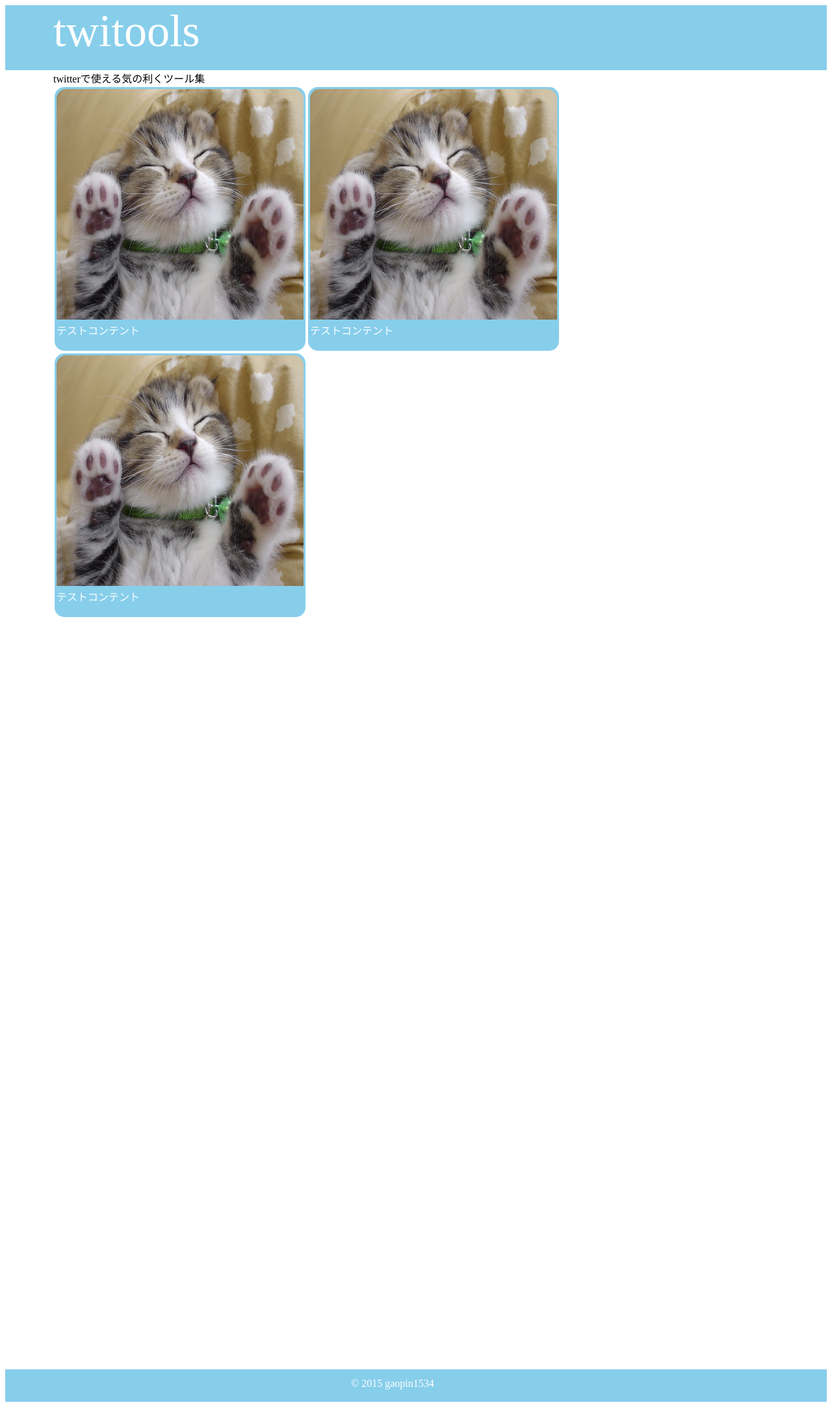
After one commit to gaopin1534/twitools, a PHP site: page /view/index_v.php in a window 1280 px wide. The commit adds this page. Shown: the whole page at 65% size. Run offline with PHP 8.4, Linux system fonts and the light colour scheme; the template is opened without the code that fills it, so the values that code supplies are empty.

Commit message:
ログイン機能完成 アドセンス対応

```diff
--- /dev/null
+++ b/common/constants.php
@@ -0,0 +1,5 @@
+<?php
+define("API_KEY","J7PJAlie5VNncUbJ0OVOjDFEE");
+define("API_SECRET","YGdJx0r8yViMng59jGhyWmvWVchkNI9hztz1RqhMj0vlATYm6l");
+
+?>
--- a/common/common.css
+++ b/css/common.css
@@ -2,17 +2,14 @@
             width: 100%;
             height:100px;
             background-color: #87CEEB;
-            min-width: 1030px;
+            min-width: 1116px;
         }
-        #main_content{
-            height:1000px;
-            }
         #footer_line{
             background-color: #87CEEB;
             height:50px;
         }
         .contents{
-            width: 1030px;
+            width: 1116px;
             margin: 0 auto;
         }
         #main_content{
@@ -63,7 +60,7 @@
             float:left;
         }
         #ad_area{
-            width: 250px;
+            width: 336px;
             float:left;
         }
         .contentBox{
@@ -77,14 +74,7 @@
             color:white;
         }
         .adbox{
-            width:250px;
-            margin:2px 2px;
-            float:left;
-            border-radius:15px;
-            height:400px;
-            position:relative;
-            border:solid;
-            color:white;
+            margin:2px auto;
         }
         .tools{
             background-color:#87CEEB;
--- /dev/null
+++ b/view/index_v.php
@@ -0,0 +1,81 @@
+<!DOCTYPE html>
+<html lang="ja">
+    <head>
+        <meta charset="UTF-8" />
+        <title>twitools</title>
+        <script type="text/javascript">
+        </script>
+        <style type="text/css">
+
+        </style>
+        <meta name="description" content="" />
+        <meta name="keywords" content="" />
+        <link href="./css/common.css?v=1123" rel="stylesheet" type="text/css">
+    </head>
+    <body>
+        <div id="header_line">
+            <div id="header_contents" class="contents">
+                <div id="title"><a href="index.php">twitools</a></div>
+                <div id="right_elements">
+                    <ul>
+                        <li id="account_img"><?=$account_img?></li>
+                        <li id="login" class="rightElm"><?=$login_info?></li>
+                    </ul>
+                </div>
+            </div>
+        </div>
+        <div class="clearfix"></div>
+        <div id="main_content" class="contents">
+            <div id="tool_area">
+            <div id="message">twitterで使える気の利くツール集</div>
+                <div class="tools contentBox">
+                    <a href="" class="content_link"></a>
+                    <img src="./img/neko.png" alt="テストコンテント" class="toolImg">
+                    テストコンテント
+                </div>
+                <div class="tools contentBox">
+                    <a href="" class="content_link"></a>
+                    <img src="./img/neko.png" alt="テストコンテント" class="toolImg">
+                    テストコンテント
+                </div>
+
+                <div class="tools contentBox">
+                    <a href="" class="content_link"></a>
+                    <img src="./img/neko.png" alt="テストコンテント" class="toolImg">
+                    テストコンテント
+                </div>
+            </div>
+            <div id="ad_area">
+                <div class="adbox">
+                    <script async src="//pagead2.googlesyndication.com/pagead/js/adsbygoogle.js"></script>
+                    <!-- ad_2 -->
+                    <ins class="adsbygoogle"
+                         style="display:inline-block;width:336px;height:280px"
+                         data-ad-client="ca-pub-4596465970015112"
+                         data-ad-slot="3554412589"></ins>
+                    <script>
+                    (adsbygoogle = window.adsbygoogle || []).push({});
+                    </script>
+                </div>
+                <div class="adbox">
+                    <script async src="//pagead2.googlesyndication.com/pagead/js/adsbygoogle.js"></script>
+                    <!-- ad_1 -->
+                    <ins class="adsbygoogle"
+                         style="display:inline-block;width:300px;height:600px"
+                         data-ad-client="ca-pub-4596465970015112"
+                         data-ad-slot="2496481784"></ins>
+                    <script>
+                    (adsbygoogle = window.adsbygoogle || []).push({});
+                    </script>
+                </div>
+            </div>
+        </div>
+        <div id="footer_line">
+            <div class="contents">
+                <div id="copyright">
+                    &copy; 2015 gaopin1534
+                </div>
+            </div>
+        </div>
+    </body>
+</html>
```
Also changed, not shown: index.php (+19 -65 lines), login.php (+21 -10 lines), logout.php (added, +8 -0 lines), view/login_v.php (added, +64 -0 lines).
